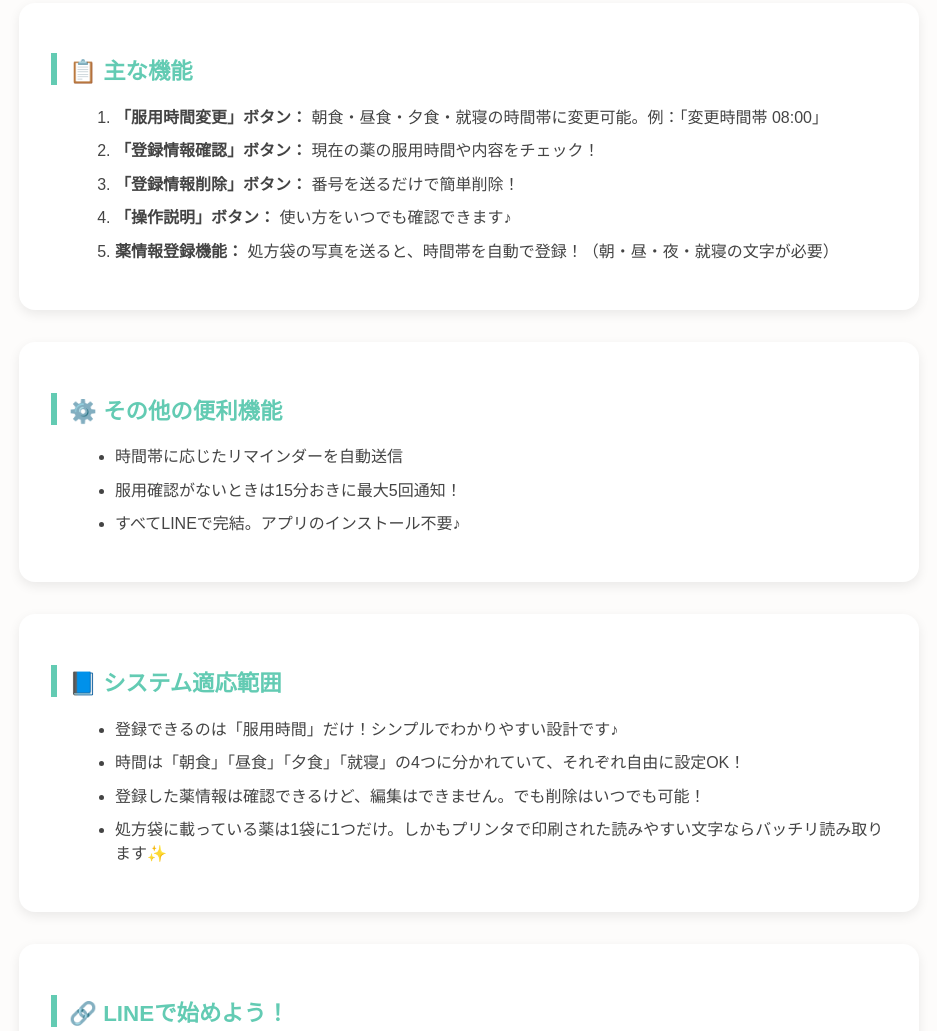
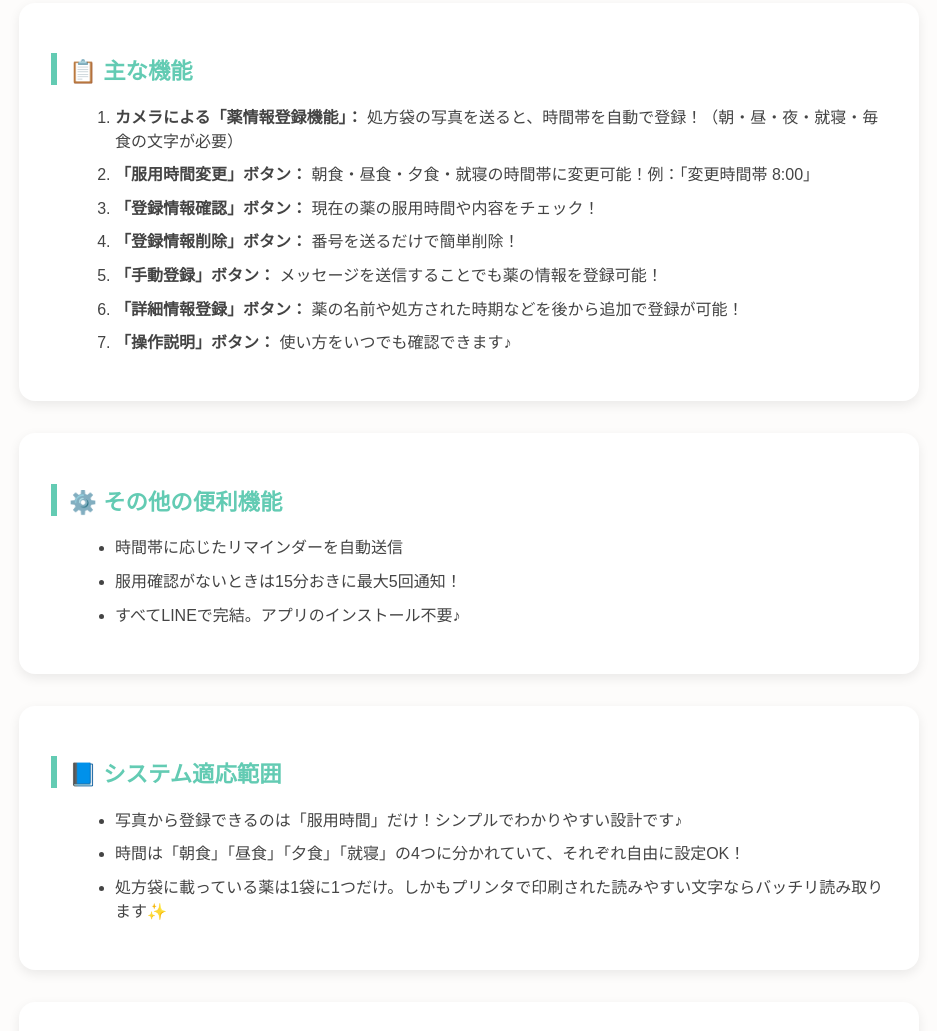
Before and after one commit to azumamanaki/Medication-Reminders, a plain HTML site: page index.html in a window 1280 px wide. Shown: the part 876-1907 px from the top of the page, without its empty margins (171-1108 px from the left). Drawn offline with Linux system fonts and the light colour scheme; a web font is replaced by a local one.

Commit message:
Update index.html

```diff
--- a/index.html
+++ b/index.html
@@ -151,11 +151,14 @@
     <section class="slide-in">
       <h2>📋 主な機能</h2>
       <ol>
-        <li><strong>「服用時間変更」ボタン：</strong> 朝食・昼食・夕食・就寝の時間帯に変更可能。例：「変更時間帯 08:00」</li>
+        <li><strong>カメラによる「薬情報登録機能」：</strong> 処方袋の写真を送ると、時間帯を自動で登録！（朝・昼・夜・就寝・毎食の文字が必要）</li>
+        <li><strong>「服用時間変更」ボタン：</strong> 朝食・昼食・夕食・就寝の時間帯に変更可能！例：「変更時間帯 8:00」</li>
         <li><strong>「登録情報確認」ボタン：</strong> 現在の薬の服用時間や内容をチェック！</li>
         <li><strong>「登録情報削除」ボタン：</strong> 番号を送るだけで簡単削除！</li>
+        <li><strong>「手動登録」ボタン：</strong> メッセージを送信することでも薬の情報を登録可能！</li>
+        <li><strong>「詳細情報登録」ボタン：</strong> 薬の名前や処方された時期などを後から追加で登録が可能！</li>
         <li><strong>「操作説明」ボタン：</strong> 使い方をいつでも確認できます♪</li>
-        <li><strong>薬情報登録機能：</strong> 処方袋の写真を送ると、時間帯を自動で登録！（朝・昼・夜・就寝の文字が必要）</li>
+
       </ol>
     </section>
 
@@ -172,9 +175,8 @@
     <section class="slide-in">
       <h2>📘 システム適応範囲</h2>
       <ul>
-        <li>登録できるのは「服用時間」だけ！シンプルでわかりやすい設計です♪</li>
+        <li>写真から登録できるのは「服用時間」だけ！シンプルでわかりやすい設計です♪</li>
         <li>時間は「朝食」「昼食」「夕食」「就寝」の4つに分かれていて、それぞれ自由に設定OK！</li>
-        <li>登録した薬情報は確認できるけど、編集はできません。でも削除はいつでも可能！</li>
         <li>処方袋に載っている薬は1袋に1つだけ。しかもプリンタで印刷された読みやすい文字ならバッチリ読み取ります✨</li>
       </ul>
     </section>
@@ -194,7 +196,7 @@
     </section>
 
 
-<section class="slide-in" id="faq">
+<section class="slide-in visible" id="faq">
   <h2>❓ よくある質問</h2>
   <ul>
     <li><strong>Q:</strong> 写真を送ると必ず登録できますか？<br><strong>A:</strong> 印刷された薬袋の文字であれば高精度で読み取ります。</li>
```
